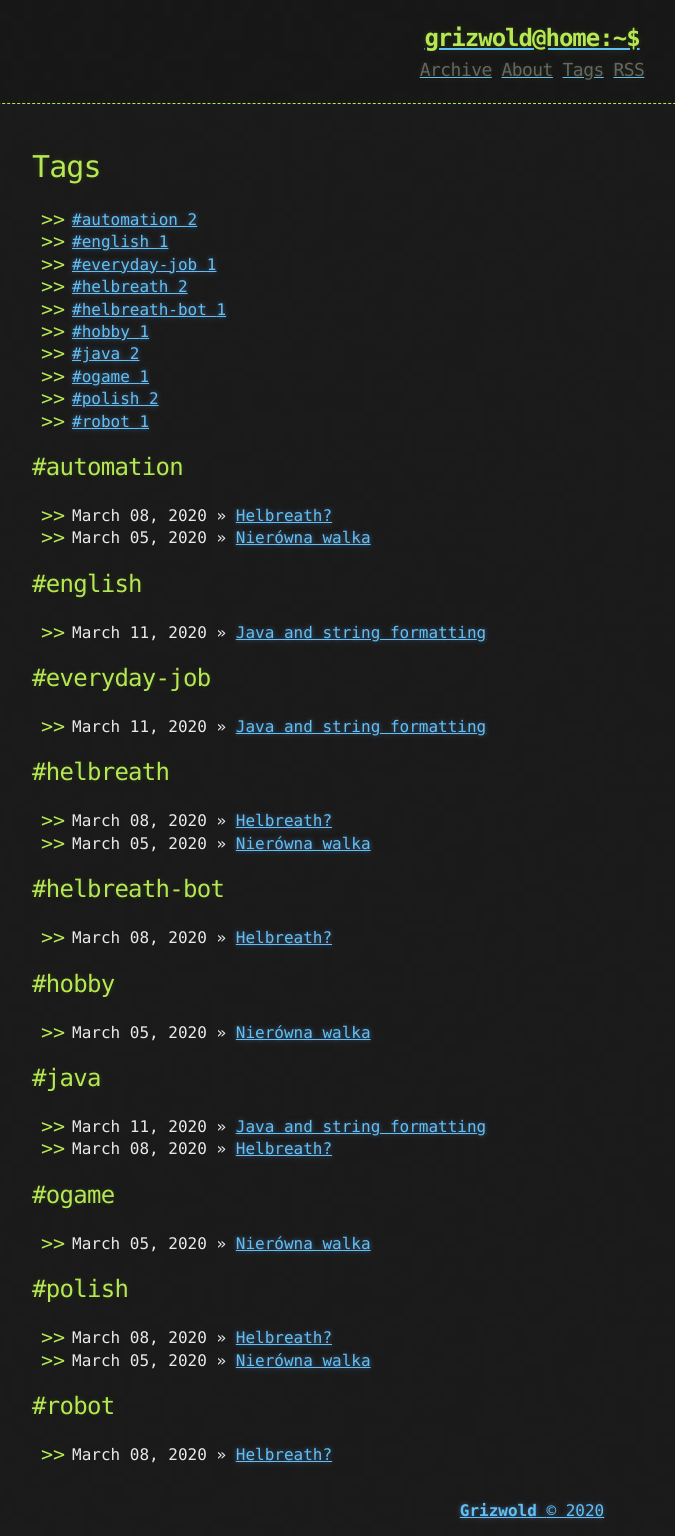
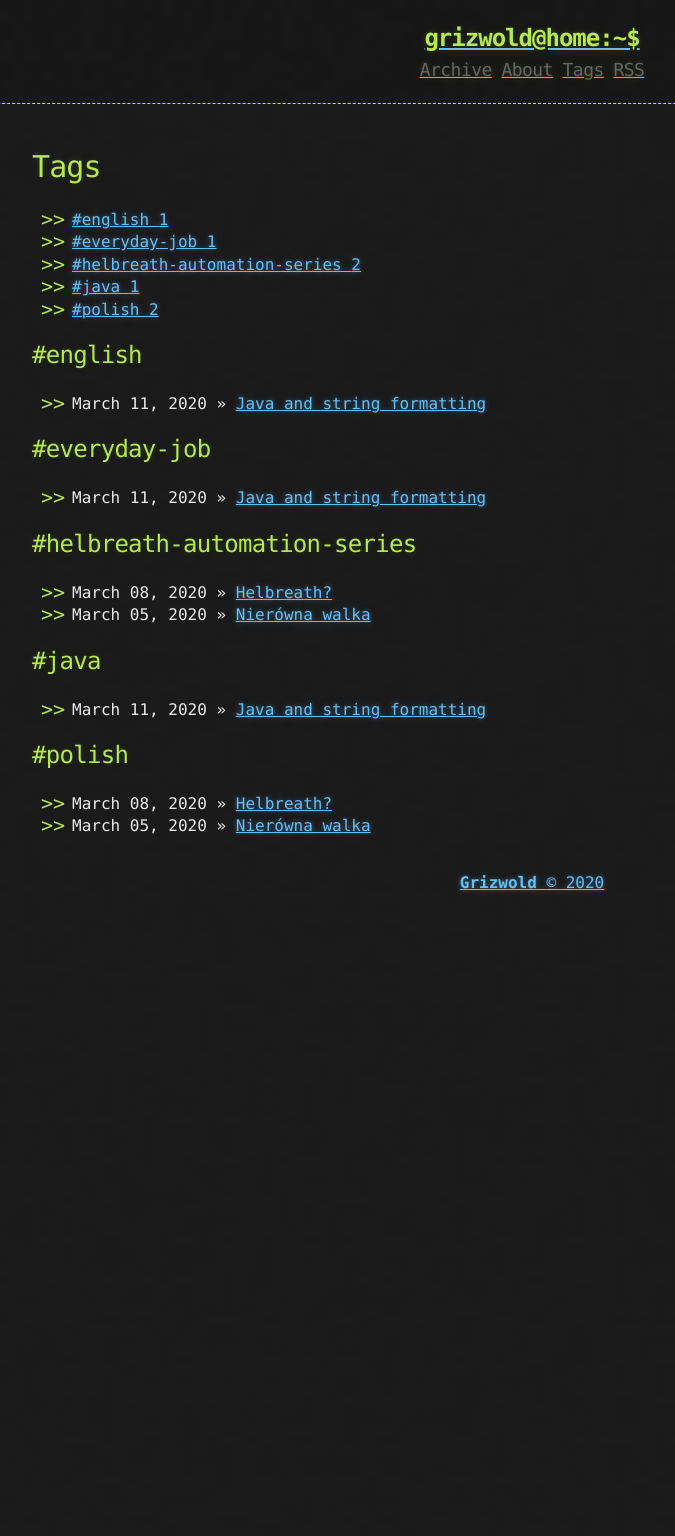
Before and after one commit to tomekbielaszewski/tomekbielaszewski.github.io, a Jekyll site: the page built from tags.html, in a window 1280 px wide. Shown: the whole page, without its empty margins (108-783 px from the left). Built offline with Jekyll 4.4.1, drawn with Linux system fonts in a browser that asks for light colours; comment, search, counter and statistics services are not loaded; after the commit the page ends 908 px from its top, so only the background shows below that.

Commit message:
limited tags to simplify tags page

```diff
--- a/_posts/2020-03-05-nierowna-walka.md
+++ b/_posts/2020-03-05-nierowna-walka.md
@@ -3,7 +3,7 @@ author: Grizwold
 title: Nierówna walka
 published: true
 comments: true
-tags: polish hobby automation helbreath ogame
+tags: polish helbreath-automation-series
 ---
 
 Kiedy po latach przewalania JSONów z jednego kubła w drugi dopada cię wypalenie zawodowe. Już nie możesz patrzeć na kolejne DTO,
--- a/_posts/2020-03-08-helbreath.md
+++ b/_posts/2020-03-08-helbreath.md
@@ -3,7 +3,7 @@ author: Grizwold
 title: Helbreath?
 published: true
 comments: true
-tags: polish helbreath robot java helbreath-bot automation
+tags: polish helbreath-automation-series
 ---
 
 Wśród moich ziomków z dzieciństwa zawsze uchodziłem za tego który ma specyficzny gust do gier. Inni zachwycali się wspaniałymi
```
